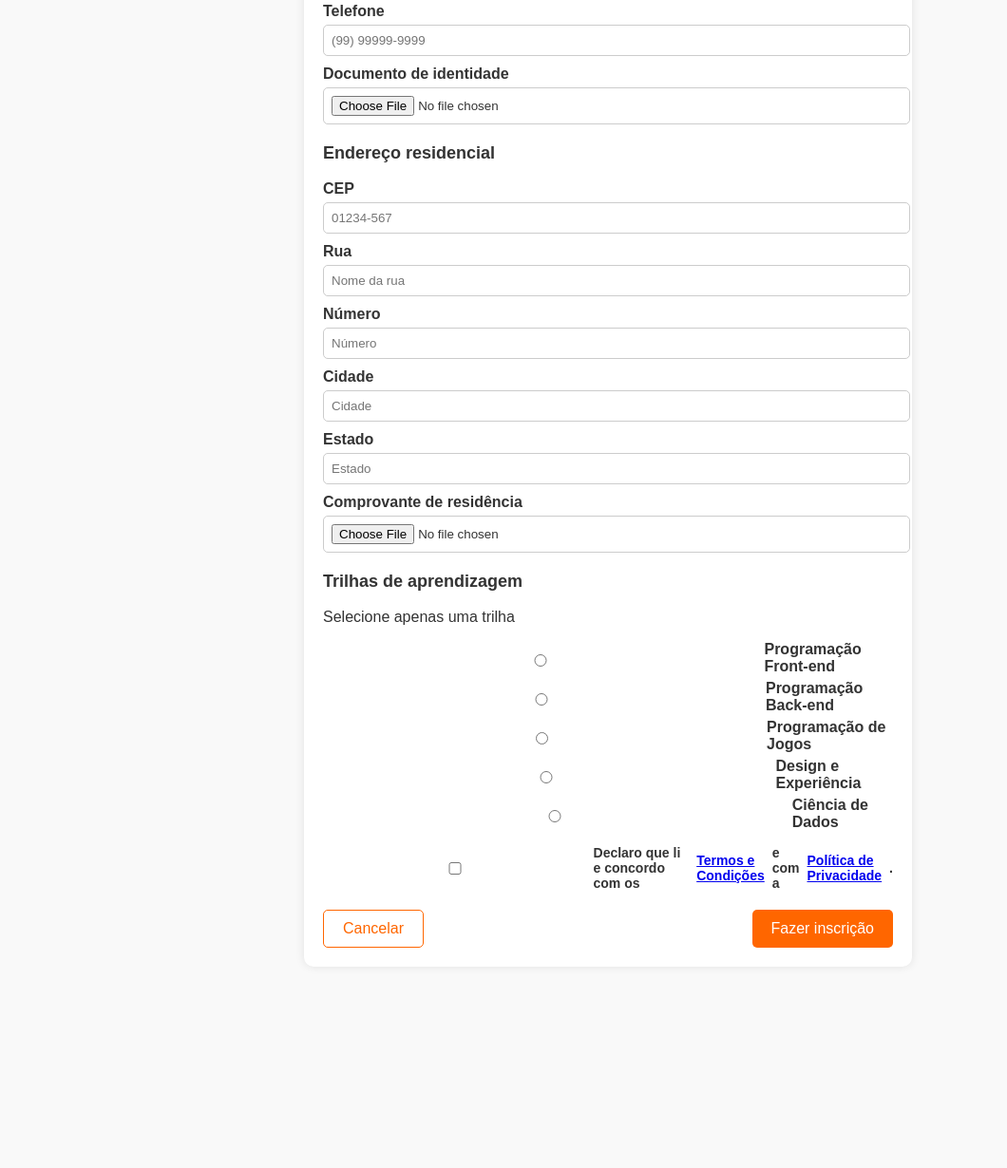
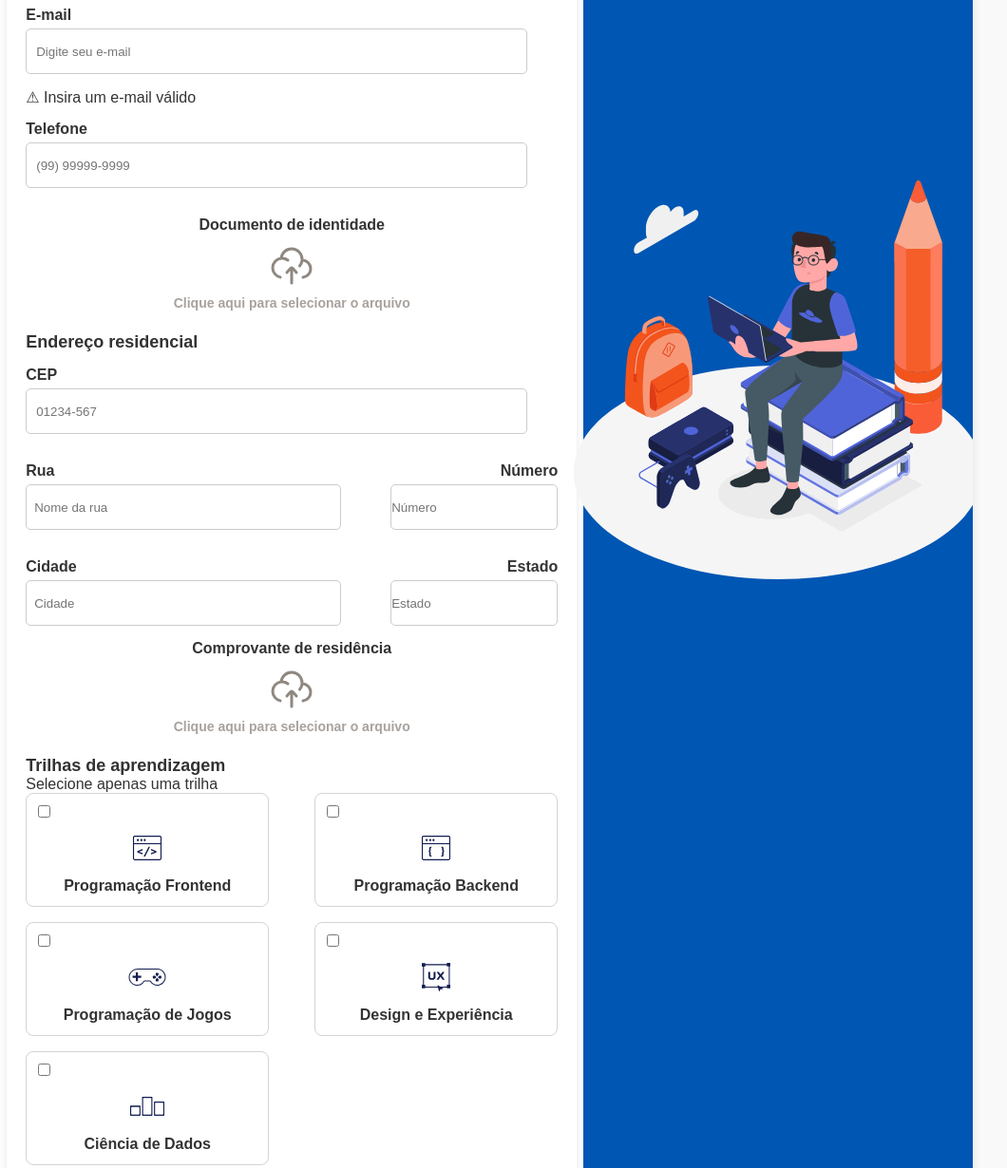
Before and after one commit to Junior-f/formulario-trilhas-inova, a plain HTML site: page index.html in a window 1280 px wide. Shown: the part 570-1800 px from the top of the page at 95% size, without its empty margins (0-1060 px from the left). Before the commit the page ends 1608 px from the top, so only its background shows below. Drawn offline with Linux system fonts and the light colour scheme.

Commit message:
add SVG icons for navigation and upload features

```diff
--- a/index.html
+++ b/index.html
@@ -7,6 +7,10 @@
     <link rel="stylesheet" href="styles.css" />
   </head>
   <body>
+    <div class="conteudo">
+      <div class="imagem-lateral">
+        <img src="assets/Ilustration.svg" alt="Banner Inscrição" />
+      </div>
     <div class="container">
       <a href="#" class="voltar">&larr; Voltar</a>
       <h2>Formulário de inscrição</h2>
@@ -17,16 +21,28 @@
       <h3>Informações do participante</h3>
       <form>
         <label for="nome">Nome completo</label>
-        <input type="text" id="nome" placeholder="Digite seu nome" required />
+        <input
+          class="input"
+          type="text"
+          id="nome"
+          placeholder="Digite seu nome"
+          required
+        />
 
         <label for="data-nascimento">Data de nascimento</label>
-        <input type="date" id="data-nascimento" required />
+        <input class="input" type="date" id="data-nascimento" required />
 
         <label for="cpf">CPF</label>
-        <input type="text" id="cpf" placeholder="123.456.789-00" required />
+        <input
+          class="input"
+          type="text"
+          id="cpf"
+          placeholder="123.456.789-00"
+          required
+        />
 
         <label for="sexo">Sexo</label>
-        <select id="sexo">
+        <select class="input" id="sexo" required>
           <option value="">Selecione</option>
           <option value="feminino">Feminino</option>
           <option value="masculino">Masculino</option>
@@ -38,6 +54,7 @@
           id="email"
           placeholder="Digite seu e-mail"
           required
+          class="input"
         />
         <p class="erro">⚠ Insira um e-mail válido</p>
 
@@ -47,53 +64,156 @@
           id="telefone"
           placeholder="(99) 99999-9999"
           required
+          class="input"
         />
 
-        <label for="documento">Documento de identidade</label>
-        <input type="file" id="documento" />
+        <label for="comprovante" class="upload-label">
+          <span class="label-text">Documento de identidade</span>
+          <img
+            src="assets/cloud-upload.svg"
+            alt="logo cloud upload"
+            class="upload-image"
+          />
+          <p class="upload-text">Clique aqui para selecionar o arquivo</p>
+        </label>
+        <input
+          type="file"
+          id="comprovante"
+          class="input-hidden"
+          accept="image/*"
+        />
 
         <h3>Endereço residencial</h3>
+
         <label for="cep">CEP</label>
-        <input type="text" id="cep" placeholder="01234-567" required />
+        <input
+          type="text"
+          id="cep"
+          placeholder="01234-567"
+          required
+          class="input"
+        />
 
-        <label for="rua">Rua</label>
-        <input type="text" id="rua" placeholder="Nome da rua" required />
+        <div class="endereco-grid">
+          <div>
+            <label for="rua">Rua</label>
+            <input
+              type="text"
+              id="rua"
+              placeholder="Nome da rua"
+              required
+              class="input_endereco_1"
+            />
+          </div>
 
-        <label for="numero">Número</label>
-        <input type="text" id="numero" placeholder="Número" required />
+          <div class="input-container">
+            <label for="numero">Número</label>
+            <input
+              type="text"
+              id="numero"
+              placeholder="Número"
+              required
+              class="input_endereco_2"
+            />
+          </div>
 
-        <label for="cidade">Cidade</label>
-        <input type="text" id="cidade" placeholder="Cidade" required />
+          <div>
+            <label for="cidade">Cidade</label>
+            <input
+              type="text"
+              id="cidade"
+              placeholder="Cidade"
+              required
+              class="input_endereco_1"
+            />
+          </div>
 
-        <label for="estado">Estado</label>
-        <input type="text" id="estado" placeholder="Estado" required />
+          <div class="input-container">
+            <label for="estado">Estado</label>
+            <input
+              type="text"
+              id="estado"
+              placeholder="Estado"
+              required
+              class="input_endereco_2"
+            />
+          </div>
+        </div>
 
-        <label for="comprovante">Comprovante de residência</label>
-        <input type="file" id="comprovante" />
+        <label for="comprovante" class="upload-label">
+          <span class="label-text">Comprovante de residência</span>
+          <img
+            src="assets/cloud-upload.svg"
+            alt="logo cloud upload"
+            class="upload-image"
+          />
+          <p class="upload-text">Clique aqui para selecionar o arquivo</p>
+        </label>
+        <input
+          type="file"
+          id="comprovante"
+          class="input-hidden"
+          accept="image/*"
+        />
 
         <h3>Trilhas de aprendizagem</h3>
         <p>Selecione apenas uma trilha</p>
         <div class="trilhas">
-          <label
-            ><input type="radio" name="trilha" /> Programação Front-end</label
-          >
-          <label
-            ><input type="radio" name="trilha" /> Programação Back-end</label
-          >
-          <label
-            ><input type="radio" name="trilha" /> Programação de Jogos</label
-          >
-          <label
-            ><input type="radio" name="trilha" /> Design e Experiência</label
-          >
-          <label><input type="radio" name="trilha" /> Ciência de Dados</label>
+          <div class="card">
+            <input type="checkbox" class="input-checkbox" />
+            <img
+              src="assets/programacao.svg"
+              alt="Logo de Programação"
+              class="logo-card"
+            />
+            <span class="linguagem">Programação Frontend</span>
+          </div>
+          <div class="card">
+            <input type="checkbox" class="input-checkbox" />
+            <img
+              src="assets/programacao-backend.svg"
+              alt="Logo de Programação"
+              class="logo-card"
+            />
+            <span class="linguagem">Programação Backend</span>
+          </div>
+          <div class="card">
+            <input type="checkbox" class="input-checkbox" />
+            <img
+              src="assets/programacao-jogos.svg"
+              alt="Logo de Programação"
+              class="logo-card"
+            />
+            <span class="linguagem">Programação de Jogos</span>
+          </div>
+          <div class="card">
+            <input type="checkbox" class="input-checkbox" />
+            <img
+              src="assets/design.svg"
+              alt="Logo de Programação"
+              class="logo-card"
+            />
+            <span class="linguagem">Design e Experiência</span>
+          </div>
+          <div class="card">
+            <input type="checkbox" class="input-checkbox" />
+            <img
+              src="assets/ciencia-dados.svg"
+              alt="Logo de Programação"
+              class="logo-card"
+            />
+            <span class="linguagem">Ciência de Dados</span>
+          </div>
         </div>
 
-        <label class="termos">
-          <input type="checkbox" required /> Declaro que li e concordo com os
-          <a href="#">Termos e Condições</a> e com a
-          <a href="#">Política de Privacidade</a>.
-        </label>
+        <div class="termos">
+          <input id="eu" type="checkbox" required />
+          <span
+            >Declaro que li e concordo com os
+            <a href="#" class="orange-text">Termos e Condições</a> e com a
+            <a href="#" class="orange-text">Política de Privacidade</a>.</span
+          >
+        </div>
 
         <div class="botoes">
           <button type="button" class="cancelar">Cancelar</button>
--- a/styles.css
+++ b/styles.css
@@ -1,9 +1,35 @@
+* {
+  margin: 0;
+  padding: 0;
+  box-sizing: border-box;
+}
+
 body {
   font-family: Arial, sans-serif;
   margin: 0;
   padding: 0;
   background-color: #f9f9f9;
   color: #333;
+}
+
+.conteudo {
+  display: flex;
+  flex-direction: row-reverse;
+  width: 80%;
+  max-width: 1100px;
+  background-color: white;
+  border-radius: 10px;
+  overflow: hidden;
+  box-shadow: 0 0 10px rgba(0, 0, 0, 0.1);
+}
+
+.imagem-lateral {
+  width: 40%;
+  background: #0056b3;
+  display: flex;
+  align-items: center;
+  justify-content: center;
+  padding: 20px;
 }
 
 .container {
@@ -38,17 +64,17 @@ h2 {
 h3 {
   font-size: 18px;
   font-weight: bold;
+  margin-top: 30px;
   margin-top: 20px;
 }
 
 label {
   display: block;
-  margin-top: 10px;
+  margin-top: 15px;
   font-weight: bold;
 }
 
-input,
-select {
+.select {
   width: 100%;
   padding: 8px;
   margin-top: 5px;
@@ -56,19 +82,33 @@ select {
   border-radius: 5px;
 }
 
+.input {
+  width: 528px;
+  height: 48px;
+  border: 1px;
+  padding: 10px;
+  margin-bottom: 15px;
+  margin-top: 5px;
+  border: 1px solid #ccc;
+  border-radius: 5px;
+  background-color: white;
+}
+
 .trilhas label {
   display: flex;
   align-items: center;
-  gap: 8px;
+  gap: 20px;
   margin-top: 5px;
 }
 
 .termos {
   display: flex;
-  align-items: center;
-  gap: 8px;
-  margin-top: 15px;
+  flex-direction: row;
+  margin-top: 25px;
+  margin-right: 0px;
   font-size: 14px;
+  gap: 16px;
+  align-items: start;
 }
 
 .botoes {
@@ -87,11 +127,153 @@ button {
 
 .cancelar {
   background: #fff;
-  color: #ff6600;
-  border: 1px solid #ff6600;
+  color: #f3541c;
+  border: 1px solid #f3541c;
 }
 
 .inscricao {
-  background: #ff6600;
+  background: #f3541c;
   color: #fff;
 }
+
+.trilhas {
+  width: 100%;
+  display: flex;
+  flex-wrap: wrap;
+  justify-content: space-between;
+  gap: 16px;
+}
+
+.trilhas label {
+  display: inline-block;
+  width: 48%;
+  text-align: right;
+}
+
+.trilhas .esquerda {
+  text-align: left;
+  width: 256px;
+  height: 120px;
+  border: 1px solid #d6d3d1;
+  border-radius: 8px;
+  display: flex;
+  flex-direction: column;
+  justify-content: space-around;
+}
+
+.button2 {
+  width: 256px;
+  height: 120px;
+  border: 1px solid #d6d3d1;
+  border-radius: 8px;
+  display: flex;
+  flex-direction: column;
+  position: relative;
+}
+
+.button-checked {
+  border: 1px solid #f3541c;
+}
+
+.card {
+  width: 256px;
+  height: 120px;
+  border: 1px solid #d6d3d1;
+  border-radius: 8px;
+  display: flex;
+  flex-direction: column;
+  position: relative;
+  gap: 10px;
+  justify-content: space-between;
+  padding: 12px;
+
+  align-items: center;
+}
+
+.linguagem {
+  color: #333;
+  font-weight: bold;
+  text-align: center;
+}
+
+.logo-card {
+  width: 40px;
+  height: 40px;
+}
+
+.input-checkbox {
+  margin-right: auto;
+}
+
+.endereco-grid {
+  display: grid;
+  grid-template-columns: repeat(auto-fit, minmax(45%, 1fr));
+  gap: 15px;
+}
+
+.endereco-grid div {
+  display: flex;
+  flex-direction: column;
+}
+
+.input_endereco_1 {
+  width: 332px;
+  height: 48px;
+  border: 1px radius 8px;
+  padding: 8px;
+  margin-top: 5px;
+  border: 1px solid #ccc;
+  border-radius: 5px;
+}
+
+.input-container {
+  display: flex;
+  align-items: flex-end;
+  text-align: right;
+  width: 100%;
+}
+
+.input_endereco_2 {
+  width: 176px;
+  height: 48px;
+  margin-top: 5px;
+  border: 1px solid #ccc;
+  border-radius: 5px;
+}
+
+.orange-text {
+  color: #f3541c;
+}
+
+.input-hidden {
+  display: none;
+}
+
+.upload-label {
+  display: flex;
+  flex-direction: column;
+  align-items: center;
+  cursor: pointer;
+}
+
+.label-text {
+  margin-bottom: 10px;
+  font-weight: bold;
+  font-size: 16px;
+}
+
+.upload-image {
+  width: 48px;
+  height: 48px;
+  transition: transform 0.2s ease-in-out;
+}
+
+.upload-text {
+  width: 400;
+  size: 16px;
+  line-height: 150%;
+  vertical-align: middle;
+  margin-top: 5px;
+  font-size: 14px;
+  color: #a8a29e;
+}
```
Also changed, not shown: assets/Group 2.svg (added), assets/Ilustration.svg (added), assets/Ilustrações.svg (added), assets/Vector.svg (added), assets/arrow-down-01.svg (added), assets/arrow-left-02.svg (added), assets/ciencia-dados.svg (added), assets/cloud-upload.svg (added), assets/design.svg (added), assets/programacao-backend.svg (added), assets/programacao-jogos.svg (added), assets/programacao.svg (added).
